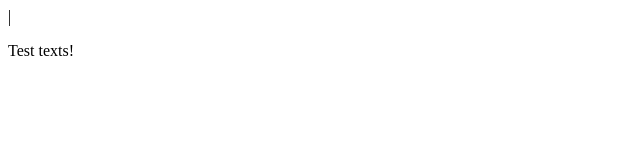
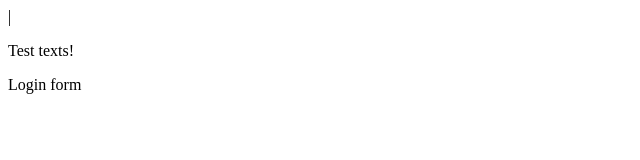
Before and after one commit to Stefan1969/test_repository, a plain HTML site: page index.html in a window 1280 px wide. Shown: the full height of the page, 0-640 px from the left. Drawn offline with Linux system fonts and the light colour scheme.

Commit message:
Login form

```diff
--- a/index.html
+++ b/index.html
@@ -2,5 +2,6 @@
 	<head></head>
 	<body>
 		<p>Test texts!</p>
+		<p>Login form</p>
 	</body>
 </html>
```
Also changed, not shown: login.html (added, +1 -0 lines), 1 other file.
